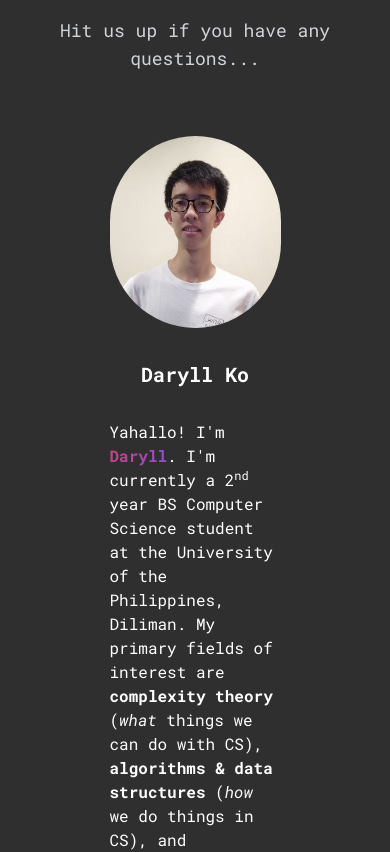
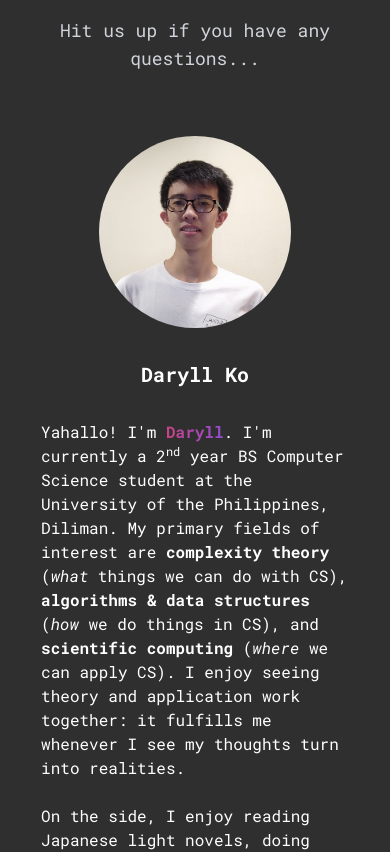
Before and after one commit to daryll-ko/cs132-portfolio, a React (Vite) app: page / in a window 390 px wide. Shown: the part 6880-7732 px from the top of the page. Built offline with nearby package versions, Linux system fonts and the light colour scheme.

Commit message:
feat: make all Footer sections responsive

```diff
--- a/src/components/Form.jsx
+++ b/src/components/Form.jsx
@@ -55,7 +55,7 @@ function Form() {
       <p>Thanks for submitting! :)</p>
     </div>
   ) : (
-    <div className="mx-auto mb-16 md:w-[75%] lg:w-[50%]">
+    <div className="mx-auto mb-16 md:max-w-[75%] lg:max-w-[50%]">
       <form onSubmit={handleSubmit} ref={form} className="flex flex-col gap-5">
         <div className="flex flex-col items-start gap-1">
           <label htmlFor="name" className="ml-4">
--- a/src/components/Team.jsx
+++ b/src/components/Team.jsx
@@ -81,7 +81,10 @@ function Team() {
             },
             index
           ) => (
-            <div className="flex max-w-[50%] flex-col items-center" key={index}>
+            <div
+              className="flex flex-col items-center max-w-[90%] md:max-w-[75%] lg:max-w-[50%]"
+              key={index}
+            >
               <img
                 src={img}
                 alt="Profile picture"
```
